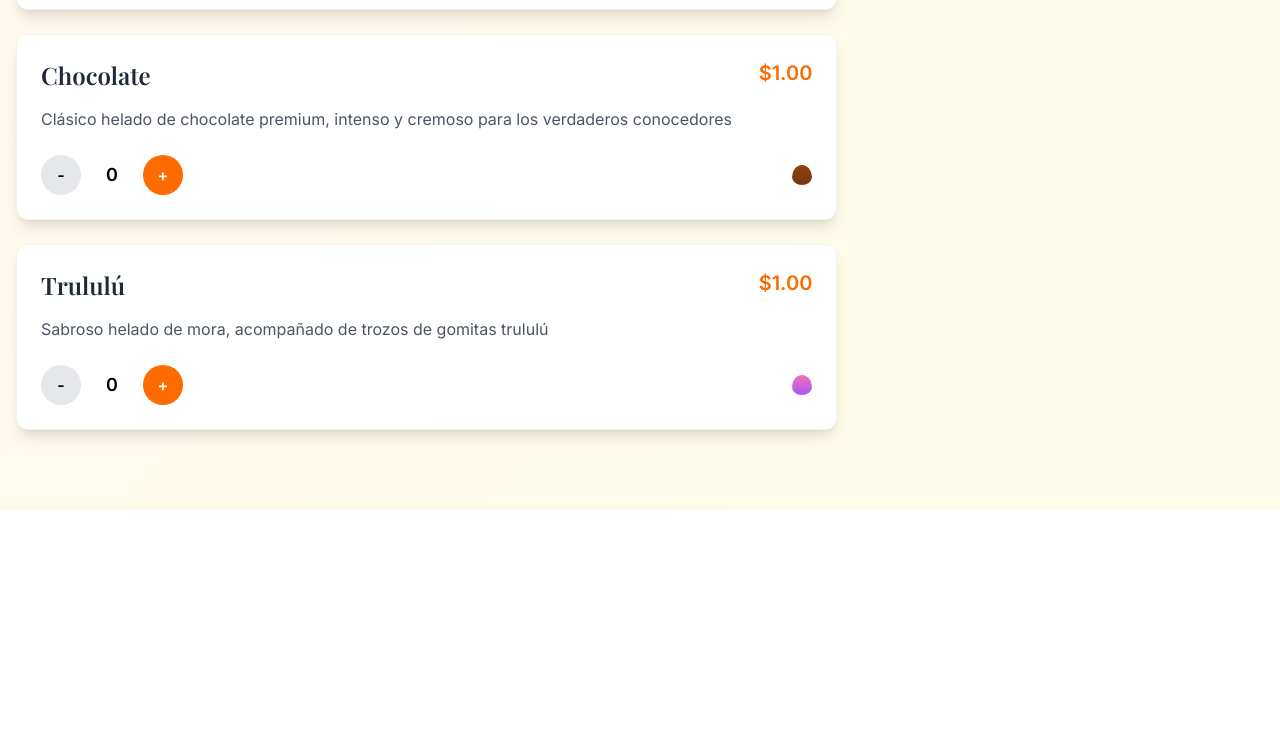
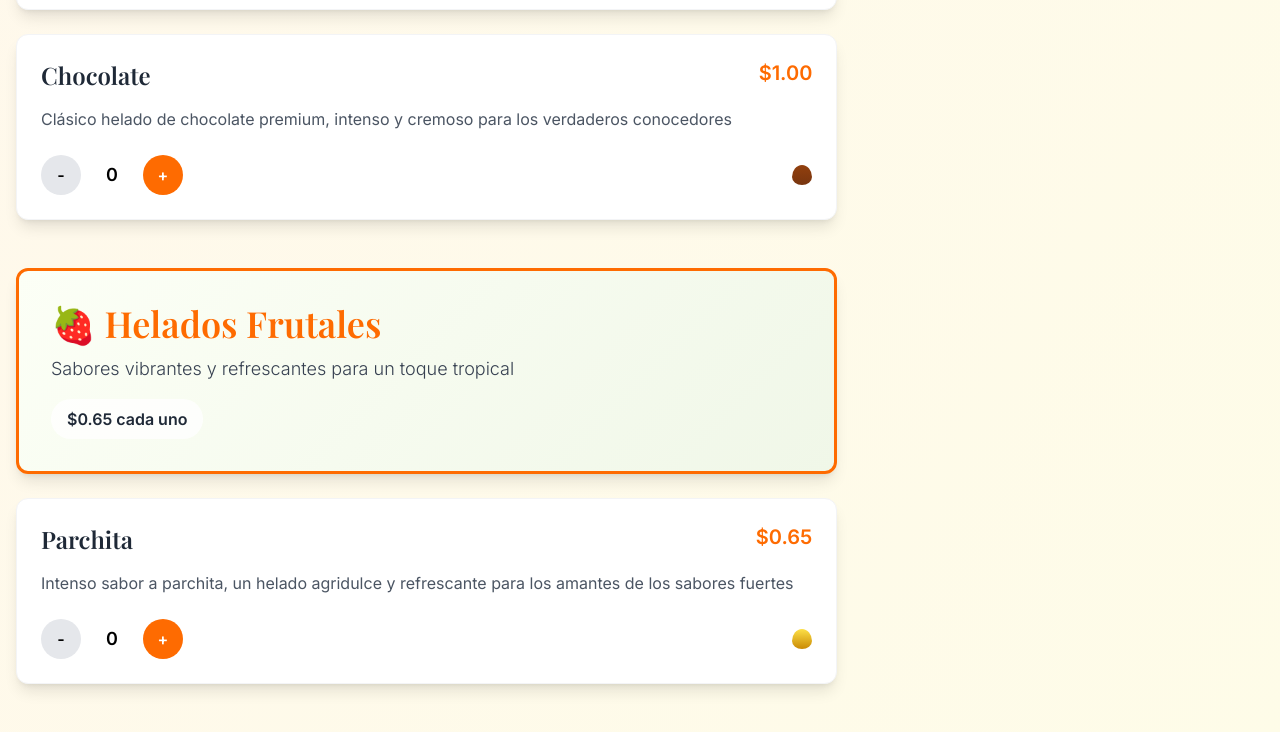
Before and after one commit to Toppays/Toppymenu, a plain HTML site: page index.html in a window 1280 px wide. Shown: the part 1356-2088 px from the top of the page. Before the commit the page ends 1866 px from the top, so only its background shows below. Drawn offline with nearby package versions, Linux system fonts and the light colour scheme.

Commit message:
Update index.html

```diff
--- a/index.html
+++ b/index.html
@@ -12,7 +12,7 @@
         .font-inter { font-family: 'Inter', sans-serif; }
 
         .category-cremosos { background: linear-gradient(135deg, #FE6B01 0%, #ff8533 100%); }
-        /* .category-frutales { background: linear-gradient(135deg, #FCFFF6 0%, #f0f7e8 100%); border: 3px solid #FE6B01; } */
+        .category-frutales { background: linear-gradient(135deg, #FCFFF6 0%, #f0f7e8 100%); border: 3px solid #FE6B01; }
 
         .item-card:hover { transform: translateY(-2px); }
         .quantity-btn:hover { transform: scale(1.1); }
@@ -149,26 +149,37 @@
                                     <div class="ice-cream-shape bg-gradient-to-b from-amber-800 to-amber-900"></div>
                                 </div>
                             </div>
+                        </div>
+                    </section>
 
+                    <section class="mb-12">
+                        <div class="category-frutales rounded-xl p-8 mb-6 shadow-lg">
+                            <h2 class="font-playfair text-4xl font-semibold brand-accent mb-3">🍓 Helados Frutales</h2>
+                            <p class="text-gray-700 font-light text-lg">Sabores vibrantes y refrescantes para un toque tropical</p>
+                            <div class="mt-4 flex items-center">
+                                <span class="bg-white bg-opacity-80 px-4 py-2 rounded-full text-gray-800 font-semibold">$0.65 cada uno</span>
+                            </div>
+                        </div>
+
+                        <div class="grid gap-6">
                             <div class="item-card bg-white rounded-xl shadow-lg border border-gray-100 p-6 transition-all duration-300 hover:shadow-xl">
                                 <div class="flex justify-between items-start mb-4">
-                                    <h3 class="font-playfair text-2xl font-semibold text-gray-800">Trululú</h3>
-                                    <span class="brand-accent font-bold text-xl">$1.00</span>
+                                    <h3 class="font-playfair text-2xl font-semibold text-gray-800">Parchita</h3>
+                                    <span class="brand-accent font-bold text-xl">$0.65</span>
                                 </div>
-                                <p class="text-gray-600 mb-6 text-base">Sabroso helado de mora, acompañado de trozos de gomitas trululú</p>
+                                <p class="text-gray-600 mb-6 text-base">Intenso sabor a parchita, un helado agridulce y refrescante para los amantes de los sabores fuertes</p>
                                 <div class="flex items-center justify-between">
                                     <div class="flex items-center space-x-4">
-                                        <button class="quantity-btn bg-gray-200 hover:bg-gray-300 rounded-full w-10 h-10 flex items-center justify-center transition-all font-semibold" onclick="updateQuantity('trululu', -1)">-</button>
-                                        <span id="trululu-qty" class="font-bold text-lg min-w-[30px] text-center">0</span>
-                                        <button class="quantity-btn bg-brand-primary hover:bg-orange-600 text-white rounded-full w-10 h-10 flex items-center justify-center transition-all font-semibold" onclick="updateQuantity('trululu', 1)">+</button>
+                                        <button class="quantity-btn bg-gray-200 hover:bg-gray-300 rounded-full w-10 h-10 flex items-center justify-center transition-all font-semibold" onclick="updateQuantity('parchita', -1)">-</button>
+                                        <span id="parchita-qty" class="font-bold text-lg min-w-[30px] text-center">0</span>
+                                        <button class="quantity-btn bg-brand-primary hover:bg-orange-600 text-white rounded-full w-10 h-10 flex items-center justify-center transition-all font-semibold" onclick="updateQuantity('parchita', 1)">+</button>
                                     </div>
-                                    <div class="ice-cream-shape bg-gradient-to-b from-pink-400 to-purple-500"></div>
+                                    <div class="ice-cream-shape bg-gradient-to-b from-yellow-300 to-yellow-600"></div>
                                 </div>
                             </div>
                         </div>
                     </section>
-
-                    </div>
+                </div>
 
                 <div class="lg:col-span-1">
                     <div class="order-summary bg-white rounded-xl shadow-xl border border-gray-100 p-8">
@@ -232,10 +243,9 @@
             pielimon: { name: 'Pie de Limón', price: 1.00, category: 'cremoso' },
             pieparchita: { name: 'Pie de Parchita', price: 1.00, category: 'cremoso' },
             chocolate: { name: 'Chocolate', price: 1.00, category: 'cremoso' },
-            trululu: { name: 'Trululú', price: 1.00, category: 'cremoso' }
-            // REMOVED: galletamaria: { name: 'Galleta María', price: 1.00, category: 'cremoso' },
-            // REMOVED: Frutales - $0.65
-            // REMOVED: parchita: { name: 'Parchita', price: 0.65, category: 'frutal' },
+            // REMOVED: trululu: { name: 'Trululú', price: 1.00, category: 'cremoso' },
+            // Frutales - $0.65
+            parchita: { name: 'Parchita', price: 0.65, category: 'frutal' },
             // REMOVED: fresa: { name: 'Fresa', price: 0.65, category: 'frutal' },
             // REMOVED: mango: { name: 'Mango', price: 0.65, category: 'frutal' }
         };
@@ -286,15 +296,15 @@
                     const menuItem = menuItems[itemId];
                     const itemTotal = menuItem.price * orderItem.quantity;
 
-                    const categoryColor = 'brand-accent'; // This might need adjustment if you only have one category
-                    const categoryIcon = menuItem.category === 'cremoso' ? '🍦' : '❓'; // Default to '❓' if category not found or removed
+                    const categoryColor = menuItem.category === 'cremoso' ? 'brand-accent' : 'text-green-600';
+                    const categoryIcon = menuItem.category === 'cremoso' ? '🍦' : '🍓';
                     html += `
                         <div class="flex justify-between items-start bg-gray-50 rounded-lg p-4">
                             <div class="flex-1">
                                 <p class="font-semibold text-gray-800 text-lg">${categoryIcon} ${menuItem.name}</p>
                                 <p class="text-gray-600">Cantidad: ${orderItem.quantity}</p>
                             </div>
-                            <span class="font-bold text-lg brand-accent">$${itemTotal.toFixed(2)}</span>
+                            <span class="font-bold text-lg ${categoryColor}">$${itemTotal.toFixed(2)}</span>
                         </div>
                     `;
                     total += itemTotal;
```
